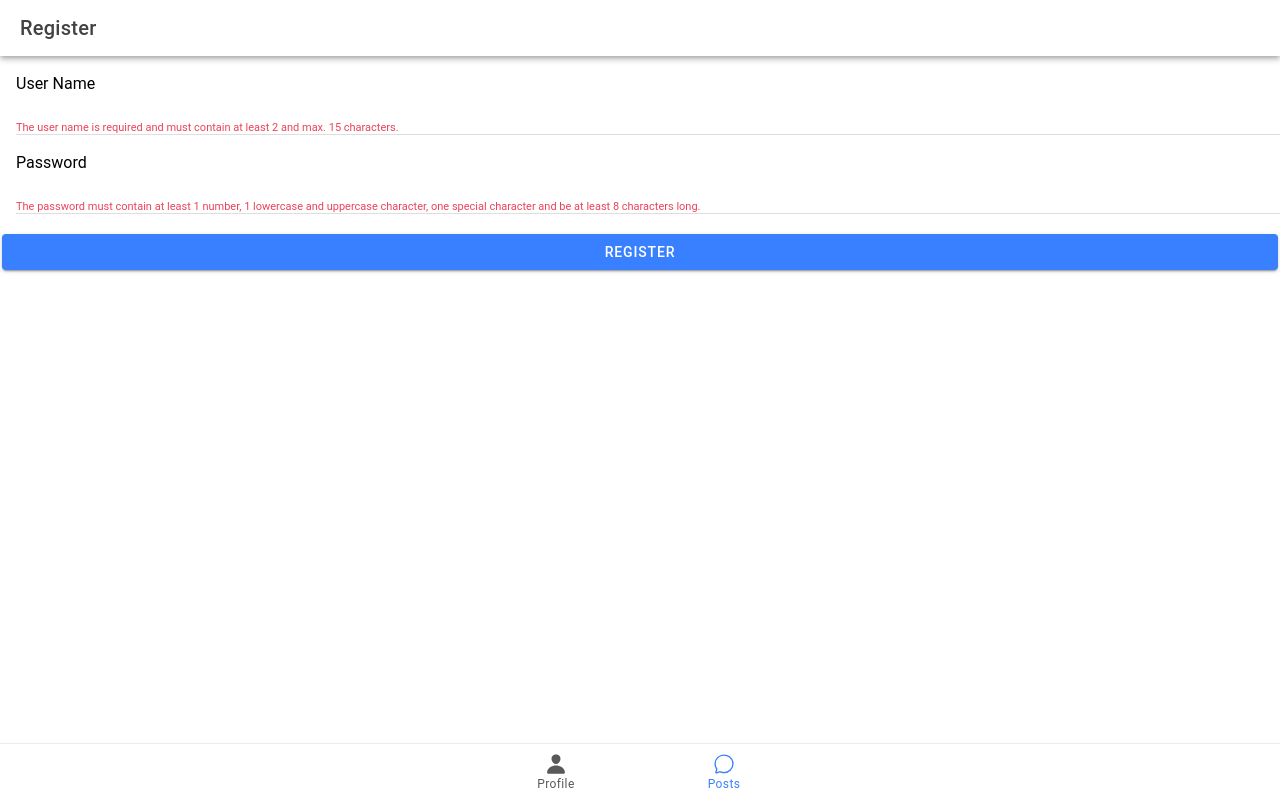
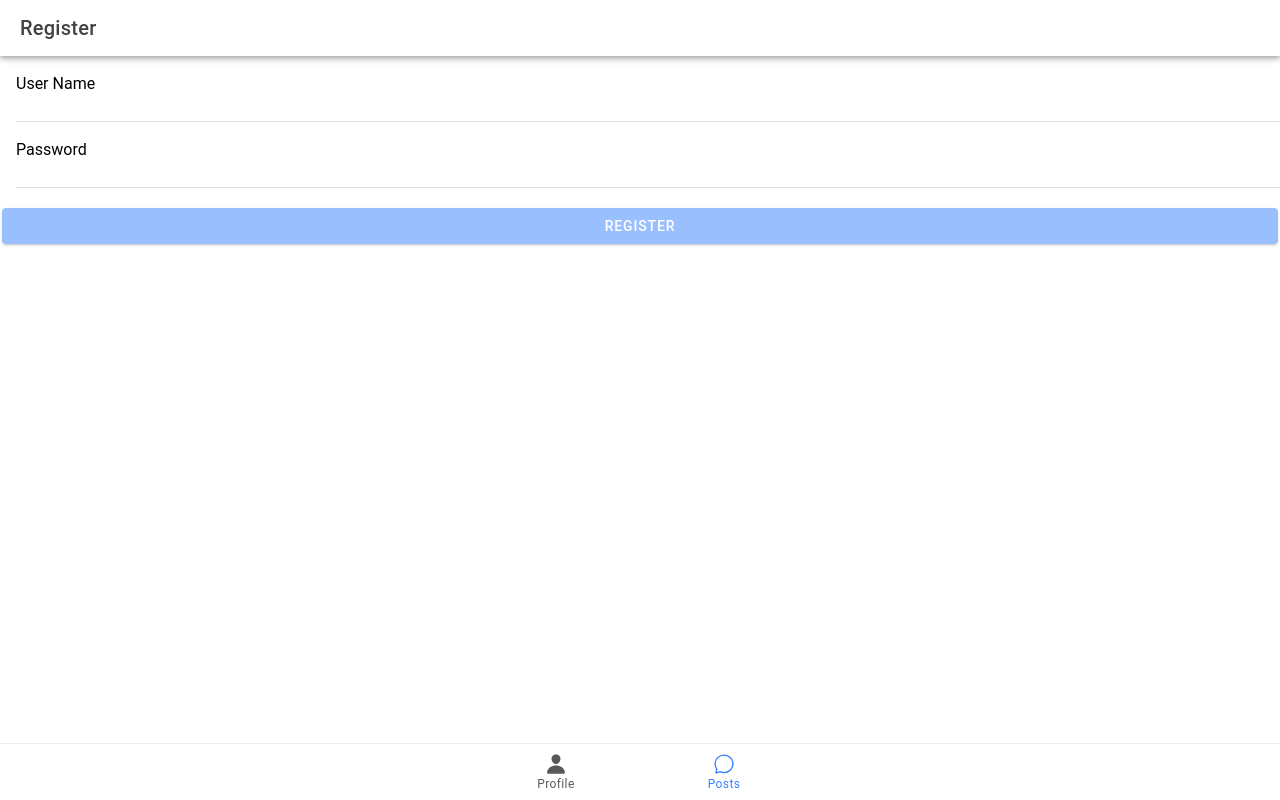
Before and after one commit to FbW-WD-23-D06/F-S-P-frontend, a React (Vite) app: page /register in a window 1280 px wide. Built offline with nearby package versions, Linux system fonts and the light colour scheme.

Commit message:
refactor: disable register button if validations are false and display in the toast the right message in the right time

```diff
--- a/src/features/auhtentication/register/RegisterForm.tsx
+++ b/src/features/auhtentication/register/RegisterForm.tsx
@@ -6,7 +6,7 @@ import {
   IonNote,
   IonSpinner,
 } from "@ionic/react";
-import { FormEvent, useEffect, useState } from "react";
+import { FormEvent, useState } from "react";
 import { endpoints } from "../../../data/api";
 import { ToastInfo } from "../../../hooks/useToastManager";
 import { validations } from "../validations";
@@ -23,39 +23,13 @@ export default function RegisterForm({
   const [userName, setUsername] = useState("");
   const [password, setPassword] = useState("");
   const [loading, setLoading] = useState(false);
-  const [error, setError] = useState({
+  const [errorMessage, setErrorMessage] = useState({
     userName: "",
     password: "",
   });
 
-  useEffect(() => {
-    const userNameValidation = validations.userName(userName);
-    const passwordValidation = validations.password(password);
-
-    if (validations.userName(userName) === "valid") {
-      setError((prev) => ({
-        ...prev,
-        userName: "",
-      }));
-    } else {
-      setError((prev) => ({
-        ...prev,
-        userName: validations.userName(userName),
-      }));
-    }
-    if (validations.password(password) === "valid") {
-      setError((prev) => ({
-        ...prev,
-        password: "",
-      }));
-    }
-    if (validations.password(password) !== "valid") {
-      setError((prev) => ({
-        ...prev,
-        password: validations.password(password),
-      }));
-    }
-  }, [userName, password]);
+  const isUserNameValid = validations.userName(userName) === "valid";
+  const isPasswordValid = validations.password(password) === "valid";
 
   const registerUser = async () => {
     const newUser = {
@@ -63,6 +37,7 @@ export default function RegisterForm({
       password,
     };
 
+    try {
       const response = await fetch(endpoints.register, {
         method: "POST",
         headers: {
@@ -72,18 +47,17 @@ export default function RegisterForm({
       });
 
       const data = await response.json();
-    console.log("🚀 ~ registerUser ~ data:", data);
-    console.log("data.error:", data.error?.errors[0]);
-
       if (!response.ok) {
-      const inputTypeErrors = data.error?.errors;
         throw new Error(
-        JSON.stringify(inputTypeErrors) ||
-          data.error.message ||
-          "Registration failed."
+          data.error?.message || data?.message || "Registration failed."
         );
       }
+
       return data;
+    } catch (error) {
+      console.error("🚀 ~ registerUser ~ error:", error);
+      throw error;
+    }
   };
 
   const handleRegister = async (e: FormEvent) => {
@@ -99,7 +73,7 @@ export default function RegisterForm({
     } catch (err: any) {
       console.error("Register user error:", err);
       setToastInfo({
-        message: err,
+        message: err.message,
         color: "danger",
         duration: 3000,
         buttons: "dismiss",
@@ -112,7 +86,7 @@ export default function RegisterForm({
   const handleUserNameChange = (e: CustomEvent) => {
     setUsername(e.detail.value);
     const userNameValidation = validations.userName(userName);
-    setError((prev) => ({
+    setErrorMessage((prev) => ({
       ...prev,
       userName: userNameValidation,
     }));
@@ -121,7 +95,7 @@ export default function RegisterForm({
   const handlePasswordChange = (e: CustomEvent) => {
     setPassword(e.detail.value);
     const passwordValidation = validations.password(password);
-    setError((prev) => ({
+    setErrorMessage((prev) => ({
       ...prev,
       password: passwordValidation,
     }));
@@ -133,34 +107,34 @@ export default function RegisterForm({
         <IonLabel position="floating">User Name</IonLabel>
         <IonInput
           aria-label="User Name"
-          className={``}
           value={userName}
           onIonInput={handleUserNameChange}
           clearInput
           minlength={2}
           counter
-        ></IonInput>
-        {error.userName && error.userName !== "valid" && (
-          <IonNote color="danger">{error.userName}</IonNote>
+        />
+        {errorMessage.userName && !isUserNameValid && (
+          <IonNote color="danger">{errorMessage.userName}</IonNote>
         )}
       </IonItem>
       <IonItem>
         <IonLabel position="floating">Password</IonLabel>
         <IonInput
           aria-label="Password"
-          className={``}
           type="password"
           value={password}
           onIonInput={handlePasswordChange}
           clearInput
           minlength={8}
-        ></IonInput>
-        {error.password && error.password !== "valid" && (
-          <IonNote color="danger">{error.password}</IonNote>
+        />
+        {errorMessage.password && !isPasswordValid && (
+          <IonNote color="danger">{errorMessage.password}</IonNote>
         )}
       </IonItem>
       <IonButton
-        disabled={isToastVisible || loading}
+        disabled={
+          isToastVisible || loading || !isUserNameValid || !isPasswordValid
+        }
         type="submit"
         expand="block"
         style={{ marginTop: 20 }}
```
Lines whose indentation alone changed are shown as unchanged.
